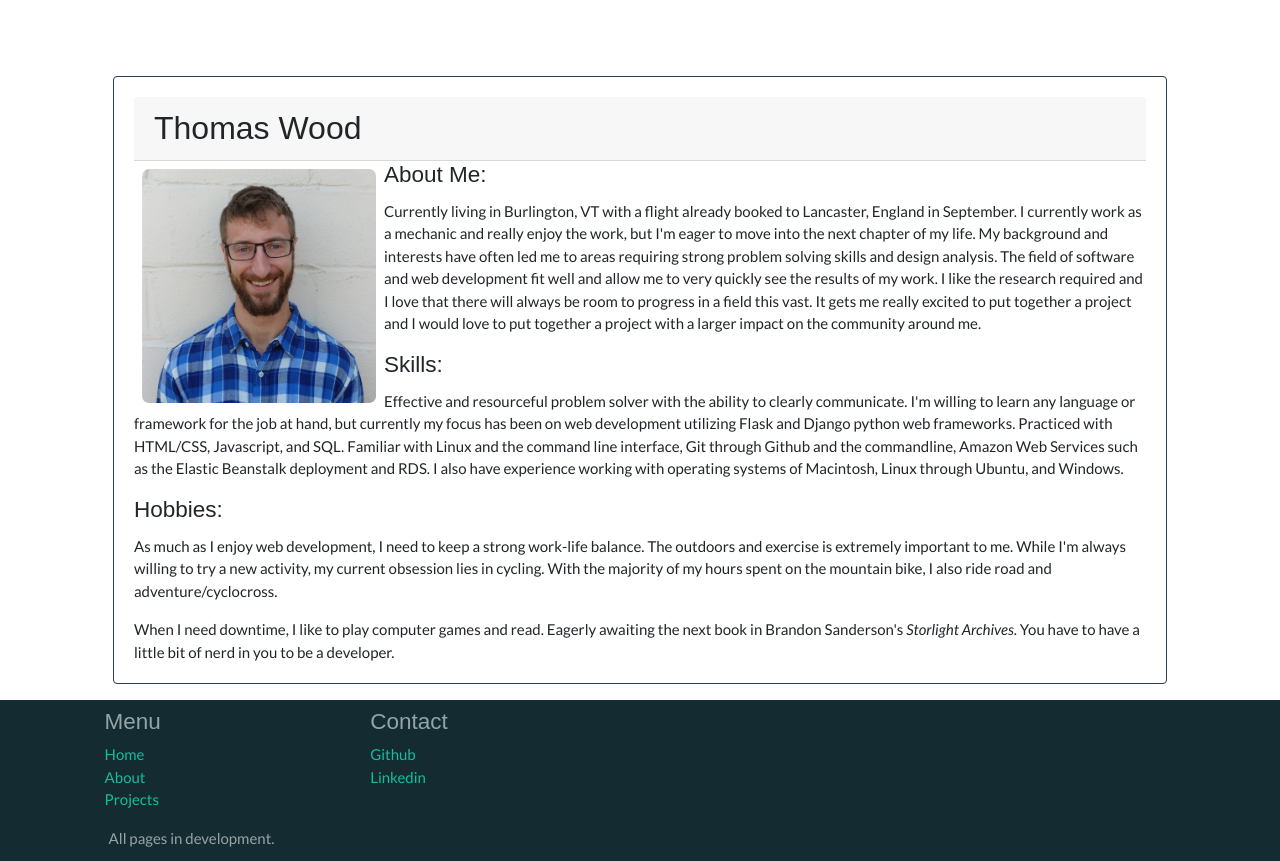
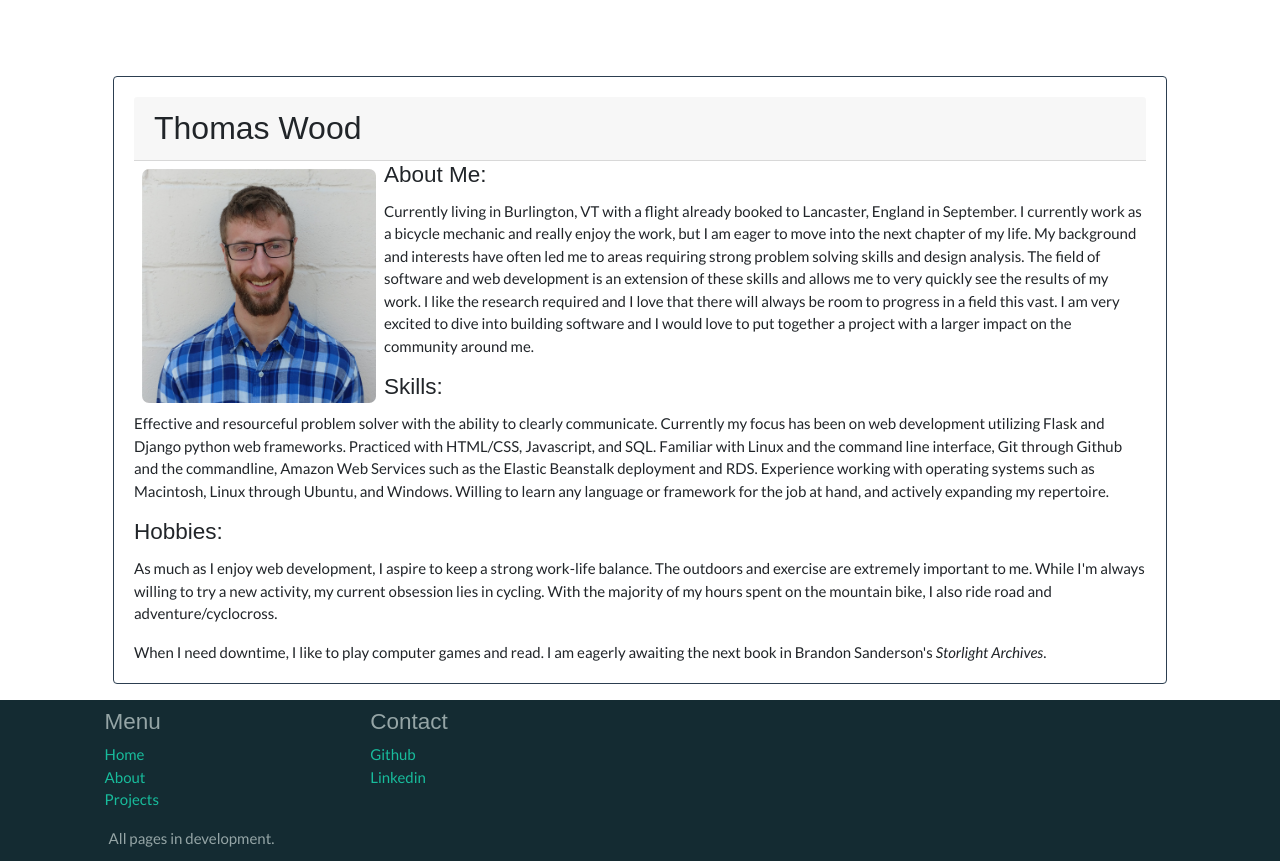
Before and after one commit to JustAnAccountForLearning/portfolio, a Flask app: page /about in a window 1280 px wide. Shown: the part 71-932 px from the top of the page. Run offline with Flask 2, Linux system fonts and the light colour scheme; some libraries are stand-ins or nearby versions; some web fonts are replaced.

Commit message:
Refine information on 'about me' page.

```diff
--- a/templates/about.html
+++ b/templates/about.html
@@ -20,39 +20,39 @@
                 <h4 class="card-title">About Me:</h4>
                 <p class="card-text">
                     Currently living in Burlington, VT with a flight already booked to Lancaster,
-                    England in September. I currently work as a mechanic and really enjoy the work,
-                    but I'm eager to move into the next chapter of my life. My background and interests
+                    England in September. I currently work as a bicycle mechanic and really enjoy the work,
+                    but I am eager to move into the next chapter of my life. My background and interests
                     have often led me to areas requiring strong problem solving skills and design analysis.
-                    The field of software and web development fit well and allow me to very quickly see
+                    The field of software and web development is an extension of these skills and allows me to very quickly see
                     the results of my work. I like the research required and I love that there will always
-                    be room to progress in a field this vast. It gets me really excited to put together a
-                    project and I would love to put together a project with a larger impact on the community
+                    be room to progress in a field this vast. I am very excited to dive into building software
+                    and I would love to put together a project with a larger impact on the community
                     around me.
                 </p>
 
                 <h4 class="card-title">Skills:</h4>
                 <p class="card-text">
                     Effective and resourceful problem solver with the ability to clearly communicate.
-                    I'm willing to learn any language or framework for the job at hand, but currently
-                    my focus has been on web development utilizing Flask and Django python web
+                    Currently my focus has been on web development utilizing Flask and Django python web
                     frameworks. Practiced with HTML/CSS, Javascript, and SQL.
                     Familiar with Linux and the command line interface, Git through Github and the
                     commandline, Amazon Web Services such as the Elastic Beanstalk deployment and RDS.
-                    I also have experience working with operating systems of Macintosh, Linux through Ubuntu,
+                    Experience working with operating systems such as Macintosh, Linux through Ubuntu,
                     and Windows.
+                    Willing to learn any language or framework for the job at hand, and actively expanding my
+                    repertoire.
                 </p>
 
                 <h4 class="card-title">Hobbies:</h4>
                 <p class="card-text">
-                    As much as I enjoy web development, I need to keep a strong work-life balance. The outdoors
-                    and exercise is extremely important to me. While I'm always willing to try a new activity,
+                    As much as I enjoy web development, I aspire to keep a strong work-life balance. The outdoors
+                    and exercise are extremely important to me. While I'm always willing to try a new activity,
                     my current obsession lies in cycling. With the majority of my hours spent on the mountain bike,
                     I also ride road and adventure/cyclocross.
                 </p>
                 <p class="card-text">
-                    When I need downtime, I like to play computer games and read. Eagerly awaiting the next book in
-                    Brandon Sanderson's <i>Storlight Archives</i>. You have to have a little bit of nerd in you to
-                    be a developer.
+                    When I need downtime, I like to play computer games and read. I am eagerly awaiting the next book in
+                    Brandon Sanderson's <i>Storlight Archives</i>.
                 </p>
             </div>
         </div>
```
